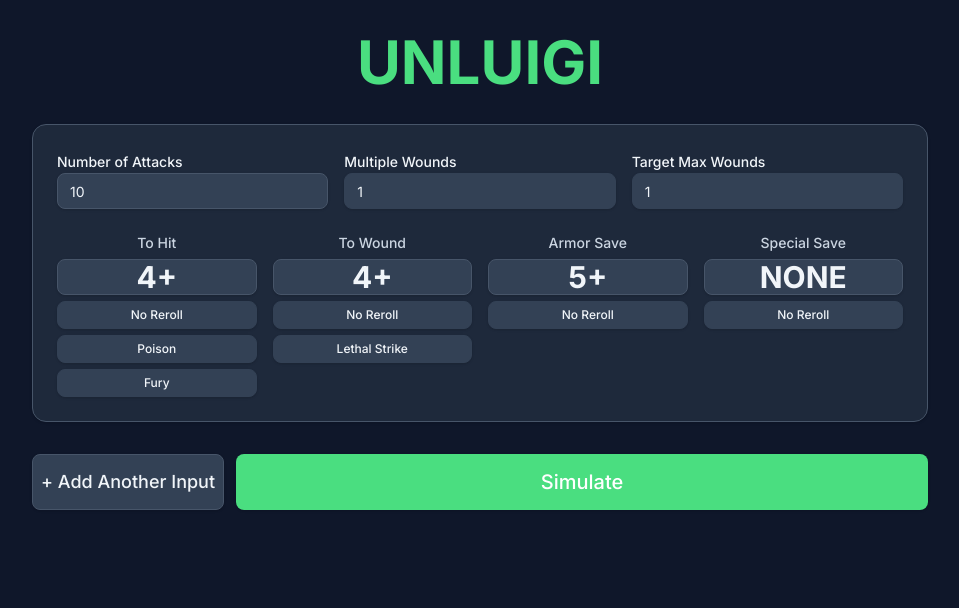
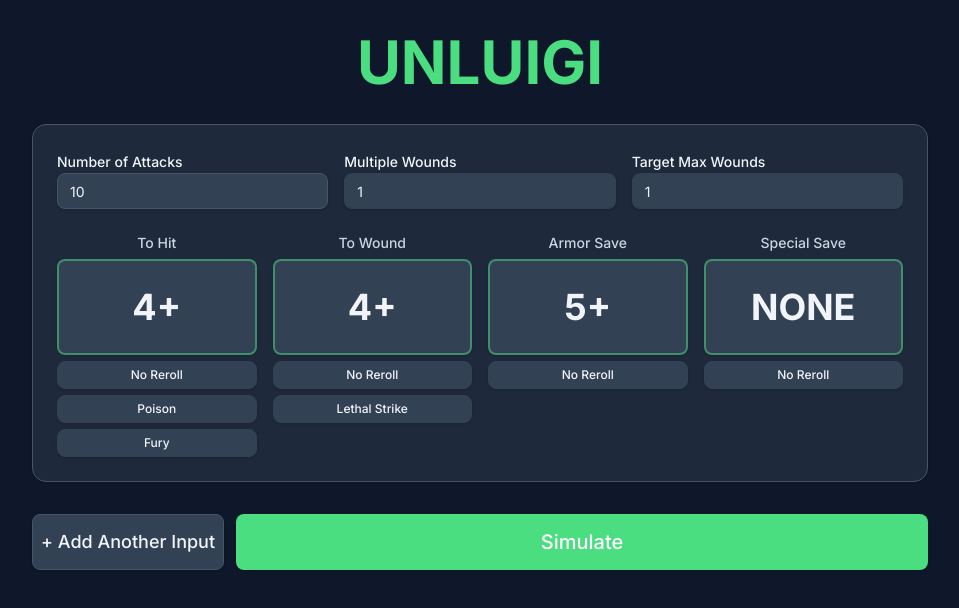
Before and after one commit to Banzgo/unluigi, a React (Vite) app: page / in a window 1280 px wide. Shown: the top 608 px of the page, without its empty margins (160-1119 px from the left). Built offline with nearby package versions, Linux system fonts and the light colour scheme.

Commit message:
small ui tweaks

```diff
--- a/src/components/DiceInput.tsx
+++ b/src/components/DiceInput.tsx
@@ -165,7 +165,7 @@ export function DiceInput({
             onClick={() =>
               onUpdate(input.id, { hit: cycleValue(input.hit, hitOptions) })
             }
-            className="w-full aspect-square text-3xl font-bold bg-primary border-border hover:bg-secondary text-foreground"
+            className="w-full h-24 text-4xl font-bold bg-primary border-2 border-brand-green/50 hover:bg-secondary/80 text-foreground"
             variant="outline"
           >
             {input.hit === "auto" ? "AUTO" : `${input.hit}+`}
@@ -220,7 +220,7 @@ export function DiceInput({
                 wound: cycleValue(input.wound, woundOptions),
               })
             }
-            className="w-full aspect-square text-3xl font-bold bg-primary border-border hover:bg-secondary text-foreground"
+            className="w-full h-24 text-4xl font-bold bg-primary border-2 border-brand-green/50 hover:bg-secondary/80 text-foreground"
             variant="outline"
           >
             {input.wound === "auto" ? "AUTO" : `${input.wound}+`}
@@ -266,7 +266,7 @@ export function DiceInput({
                 armorSave: cycleValue(input.armorSave, saveOptions),
               })
             }
-            className="w-full aspect-square text-3xl font-bold bg-primary border-border hover:bg-secondary text-foreground"
+            className="w-full h-24 text-4xl font-bold bg-primary border-2 border-brand-green/50 hover:bg-secondary/80 text-foreground"
             variant="outline"
           >
             {input.armorSave === "none" ? "NONE" : `${input.armorSave}+`}
@@ -299,7 +299,7 @@ export function DiceInput({
                 specialSave: cycleValue(input.specialSave, saveOptions),
               })
             }
-            className="w-full aspect-square text-3xl font-bold bg-primary border-border hover:bg-secondary text-foreground"
+            className="w-full h-24 text-4xl font-bold bg-primary border-2 border-brand-green/50 hover:bg-secondary/80 text-foreground"
             variant="outline"
           >
             {input.specialSave === "none" ? "NONE" : `${input.specialSave}+`}
--- a/src/components/ProbabilityChart.tsx
+++ b/src/components/ProbabilityChart.tsx
@@ -159,7 +159,7 @@ export function ProbabilityChart({ results }: ProbabilityChartProps) {
         </div>
       </div>
       {/* Chart Mode Toggle */}
-      <div className="flex justify-center gap-2 mb-4">
+      <div className="flex justify-center gap-2">
         <Button
           onClick={() => setChartMode("probability")}
           variant={chartMode === "probability" ? "default" : "outline"}
```
